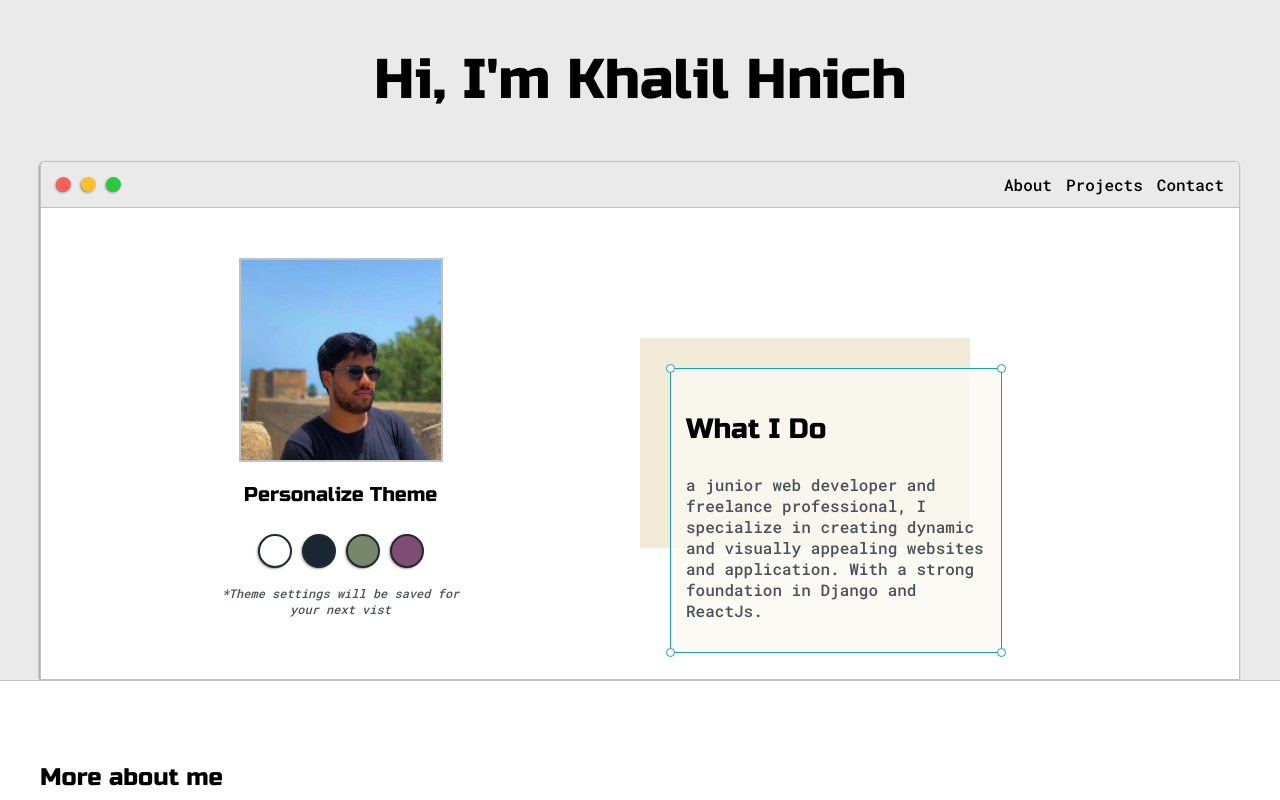
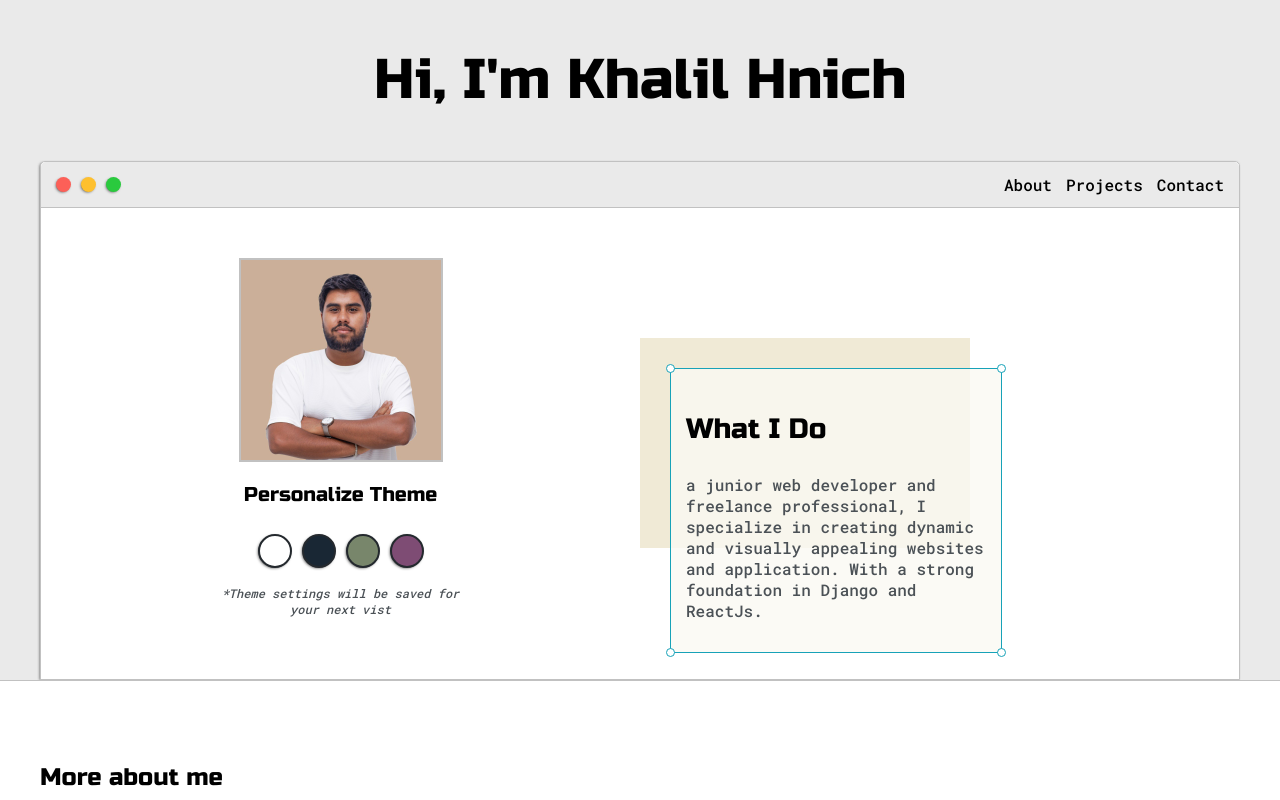
Before and after one commit to KHALILHR/Portfolio-khalilhnich, a plain HTML site: page index.html in a window 1280 px wide. Shown: the top 800 px of the page. Drawn offline with nearby package versions, Linux system fonts and the light colour scheme.

Commit message:
change image

```diff
--- a/index.html
+++ b/index.html
@@ -40,7 +40,7 @@
 				</div>
 
 				<div class="left-column">
-					<img id="profile_pic" src="images/khalil.jpg">
+					<img id="profile_pic" src="images/linkedin.jpeg">
 					<h5 style="text-align: center;line-height: 0;">Personalize Theme</h5>
 
 					<div id="theme-options-wrapper">
```
Also changed, not shown: images/linkedin.jpeg (added).
